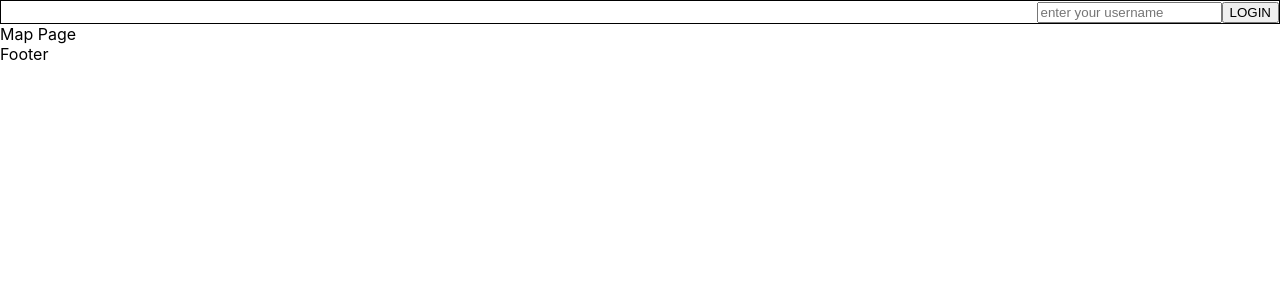
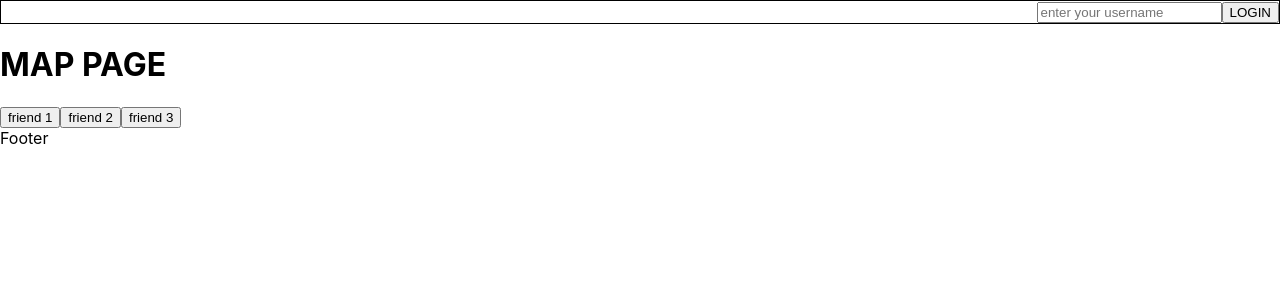
Before and after one commit to elke-codes/on-the-road, a React (Create React App) app in the folder client/: page /map in a window 1280 px wide. Shown: the top 300 px of the page. Built offline with nearby package versions, Linux system fonts and the light colour scheme; no server answers.

Commit message:
add friendcard

```diff
--- a/client/src/App.jsx
+++ b/client/src/App.jsx
@@ -12,6 +12,7 @@ import { useState } from "react";
 
 const App = () => {
 	const [userName, setUserName] = useState(null);
+	const [currentFriend, setCurrentFriend] = useState("");
 
 	return (
 		<BrowserRouter>
@@ -19,16 +20,20 @@ const App = () => {
 			{/* userName={userName} setUserName={setUserName} */}
 			<Switch>
 				<Route path="/" exact component={HomePage} />
-				<Route path="/map" component={MapPage} />
-				{/* <Route
-					path="/chat"
-					render={() => {
-						<ChatPage userName={userName} />;
-					}}
-				/> */}
-				{/* <Route path="/chat" component={ChatPage} /> */}
+				<Route path="/map">
+					<MapPage
+						currentFriend={currentFriend}
+						setCurrentFriend={setCurrentFriend}
+						// userName={userName}
+					/>
+				</Route>
+
 				<Route path="/chat">
-					<ChatPage userName={userName} />
+					<ChatPage
+						userName={userName}
+						currentFriend={currentFriend}
+						setCurrentFriend={setCurrentFriend}
+					/>
 				</Route>
 			</Switch>
 			<Footer />
--- /dev/null
+++ b/client/src/components/FriendCard/FriendCard.jsx
@@ -0,0 +1,51 @@
+/// --- FRIENDINFO.JSX --- ///
+
+import "./FriendCard.scss";
+
+import React from "react";
+
+const FriendCard = () => {
+	return (
+		<div>
+			<article className="friend-card">
+				<div className="friend-card__top-container">
+					<img src="" alt="" />
+					<h3 className="friend-card__name">Friend Name</h3>
+					<p className="friend-card__location">is in location</p>
+				</div>
+				<p className="friend-card__distance">We're .... km apart!</p>
+				<div className="friend-card__bottom-container">
+					<div className="friend-card__links">
+						<a
+							href="http://www.airbnb.com"
+							className="friend-card__link">
+							<img
+								src="../../assets/images/airbnb.png"
+								alt="airbnb logo"
+							/>
+						</a>
+						<a
+							href="http://www.airbnb.com"
+							className="friend-card__link">
+							<img src="../../assets/images/skyscanner" alt="" />
+						</a>
+					</div>
+					<div className="friend-card__mini-map-container">
+						{/* <iframe
+							width="600"
+							height="450"
+							style="border:0"
+							loading="lazy"
+							// allowfullscreen
+							src="https://www.google.ca/maps/place/Vancouver,+BC/@49.2577143,-123.1939434,12z/data=!3m1!4b1!4m5!3m4!1s0x548673f143a94fb3:0xbb9196ea9b81f38b!8m2!3d49.2827291!4d-123.1207375"
+							// 					src="https://www.google.com/maps/embed/v1/place?key=API_KEY
+							// &q=Space+Needle,Seattle+WA"
+						></iframe> */}
+					</div>
+				</div>
+			</article>
+		</div>
+	);
+};
+
+export default FriendCard;
--- /dev/null
+++ b/client/src/components/FriendCard/FriendCard.scss
@@ -0,0 +1 @@
+/// --- FRIENDCARD.SCSS --- ///
--- a/client/src/pages/MapPage/MapPage.jsx
+++ b/client/src/pages/MapPage/MapPage.jsx
@@ -1,10 +1,27 @@
 /// --- MAPPAGE.JSX --- ///
 
 import "./MapPage.scss";
-import React from "react";
+import React, { useState } from "react";
+import FriendInfo from "../../components/FriendCard/FriendCard";
 
-const MapPage = () => {
-	return <main>Map Page</main>;
+const MapPage = ({ userName }) => {
+	const [showModal, setShowModal] = useState(false);
+
+	const handleClick = () => {
+		console.log("clicked!");
+		setShowModal(true);
+	};
+	return (
+		<main>
+			<h1>MAP PAGE</h1>
+			{userName ? <p>welcome {userName}</p> : null}
+			{showModal && <FriendInfo />}
+
+			<button onClick={handleClick}>friend 1</button>
+			<button>friend 2</button>
+			<button>friend 3</button>
+		</main>
+	);
 };
 
 export default MapPage;
```
Also changed, not shown: client/src/assets/images/airbnb.png (added), client/src/assets/images/skyscanner.png (added).
